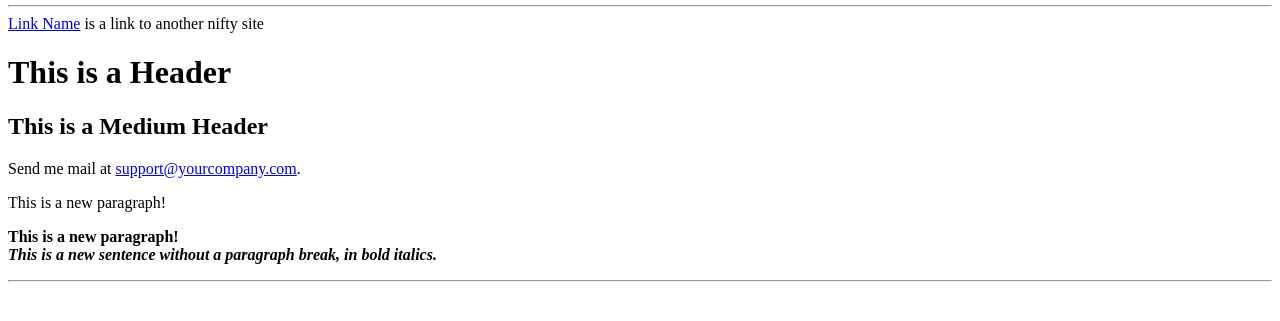
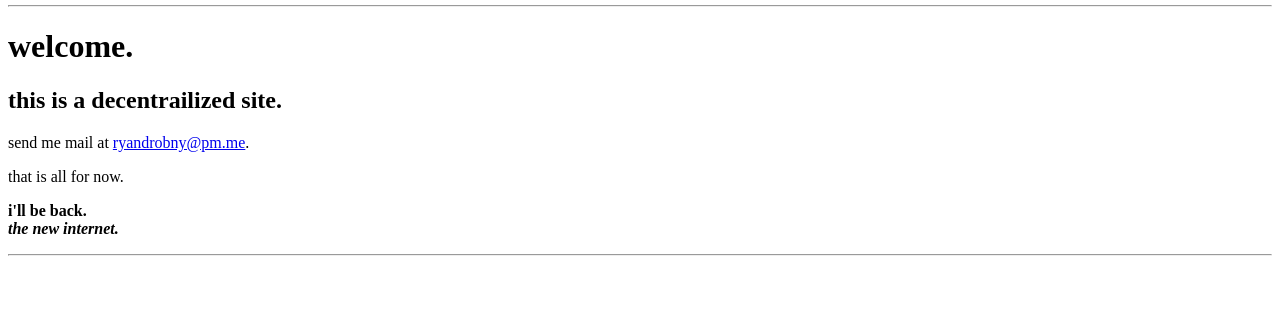
Before and after one commit to ryandrobny/rmmld, a plain HTML site: page index.html in a window 1280 px wide. Shown: the part 27-348 px from the top of the page. Drawn offline with Linux system fonts and the light colour scheme.

Commit message:
Update index.html

```diff
--- a/index.html
+++ b/index.html
@@ -2,7 +2,7 @@
 
 <HEAD>
 
-<TITLE>Your Title Here</TITLE>
+<TITLE>rmmld.eth</TITLE>
 
 </HEAD>
 
@@ -12,23 +12,21 @@
 
 <HR>
 
-<a href="http://somegreatsite.com">Link Name</a>
 
-is a link to another nifty site
 
-<H1>This is a Header</H1>
+<H1>welcome.</H1>
 
-<H2>This is a Medium Header</H2>
+<H2>this is a decentrailized site.</H2>
 
-Send me mail at <a href="mailto:support@yourcompany.com">
+send me mail at <a href="mailto:ryandrobny@pm.me">
 
-support@yourcompany.com</a>.
+ryandrobny@pm.me</a>.
 
-<P> This is a new paragraph!
+<P>that is all for now.
 
-<P> <B>This is a new paragraph!</B>
+<P> <B>i'll be back.</B>
 
-<BR> <B><I>This is a new sentence without a paragraph break, in bold italics.</I></B>
+<BR> <B><I>the new internet.</I></B>
 
 <HR>
 
```
